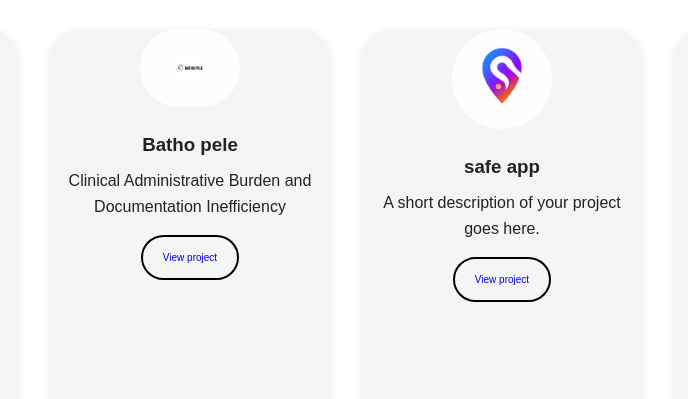
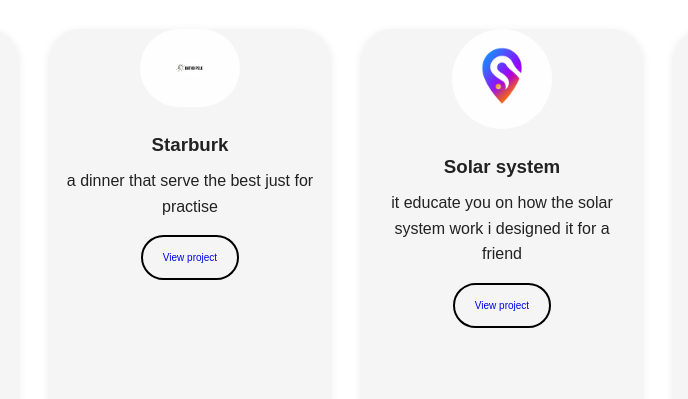
Before and after one commit to okunoluwa/Okunoluwakiikuna-Enoch-Emmanuel-portfolio, a plain HTML site: page index.html in a window 1280 px wide. Shown: the part 3806-4205 px from the top of the page, 294-982 px from the left. Drawn offline with Linux system fonts and the light colour scheme.

Commit message:
Fix HTML formatting issues in index.html

```diff
--- a/index.html
+++ b/index.html
@@ -64,15 +64,15 @@
 
       <div class="project-card">
         <img src="images/IMG-20260103-WA0018.jpg" alt="Project 2" />
-        <h3>Batho pele</h3>
-        <p>Clinical Administrative Burden and Documentation Inefficiency</p>
-        <a href="https://httpslovabledevprojects40e84e76-f8ec-46ff-9f6.lovable.app/">View project</a>
+        <h3>Starburk</h3>
+        <p>a dinner that serve the best just for practise </p>
+        <a href=" https://okunoluwa.github.io/tech-project/">View project</a>
       </div>
       <div class="project-card">
         <img src="images/Copilot_20251014_175925.png" alt="Project 3" />
-        <h3>safe app </h3>
-        <p>A short description of your project goes here.</p>
-        <a href="safety-app-main.vercel.app">View project </a>
+        <h3>Solar system </h3>
+        <p>it educate you on how the solar system work i designed it for a friend  </p>
+        <a href="https://okunoluwa.github.io/Solar-system/">View project </a>
       </div>
       <div class="project-card">
         <img src="images/E-studio Logo.png" alt="Project 3" />
```
